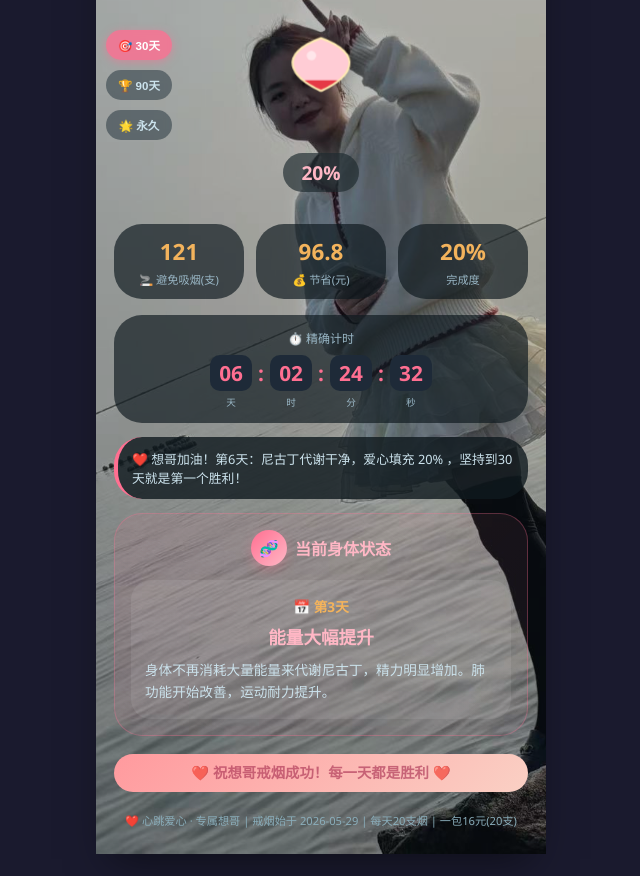
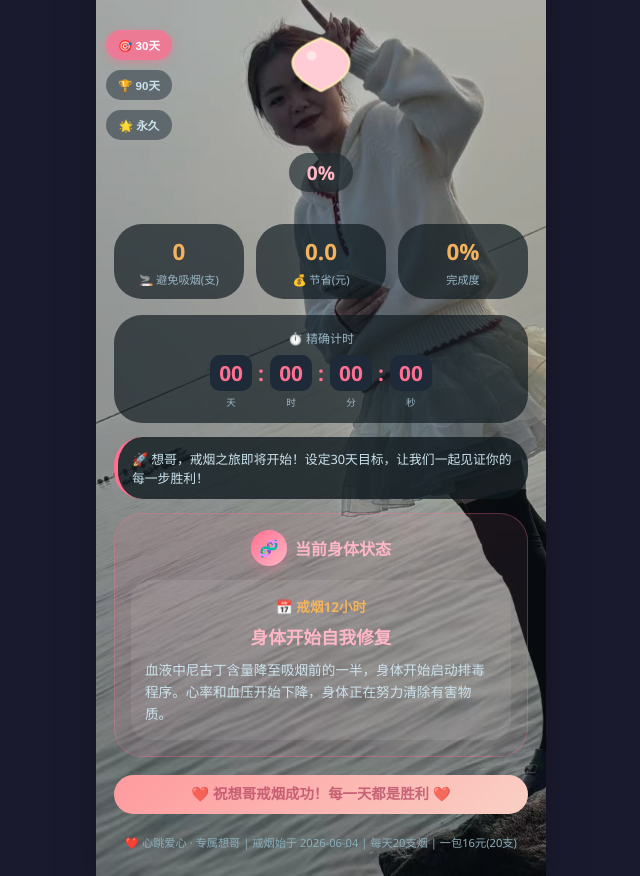
Before and after one commit to lixiang-tiantian/tiantian, a plain HTML site: page index.html in a window 1280 px wide. Shown: the part 80-956 px from the top of the page, without its empty margins (319-959 px from the left). Before the commit the page ends 934 px from the top, so only its background shows below. Drawn offline with Linux system fonts and the light colour scheme.

Commit message:
feat：第一版

```diff
--- a/index.html
+++ b/index.html
@@ -463,13 +463,13 @@
     </div>
 
     <footer>
-        ❤️ 心跳爱心 · 专属想哥 | 戒烟始于 2026-05-29 | 每天20支烟 | 一包16元(20支)
+        ❤️ 心跳爱心 · 专属想哥 | 戒烟始于 2026-06-04 | 每天20支烟 | 一包16元(20支)
     </footer>
 </div>
 
 <script>
     // ========= 想哥的戒烟数据（请按实际情况修改） ==========
-    const QUIT_DATE = new Date(2026, 4, 29);   // 想哥开始戒烟日期：2026年5月29日（月份减1）
+    const QUIT_DATE = new Date(2026, 5, 4, 10, 15, 0);   // 想哥开始戒烟日期：2026年6月4日 10:15（月份减1）
     const CIGS_PER_DAY = 20;                    // 想哥之前每天4支
     const PRICE_PER_PACK = 16;                 // 每包25元
     const CIGS_PER_PACK = 20;                  // 每包20支
```
